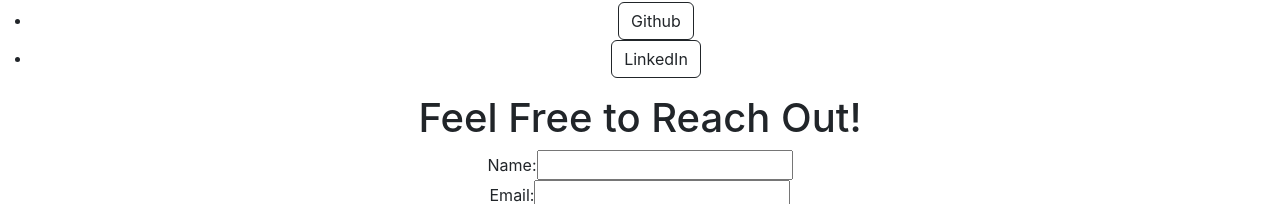
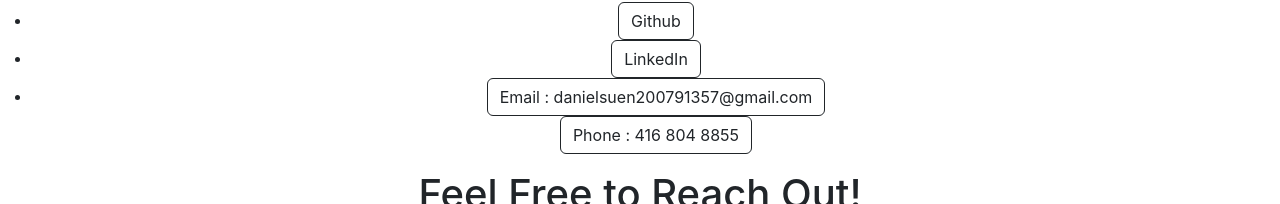
Before and after one commit to dan-suen/dan-suen.github.io, a React (Create React App) app in the folder react front end/: page / in a window 1280 px wide. Shown: the part 2731-2935 px from the top of the page. Built offline with nearby package versions, Linux system fonts and the light colour scheme.

Commit message:
added new buttons to reach sections

```diff
--- a/react front end/src/components/reach.tsx
+++ b/react front end/src/components/reach.tsx
@@ -22,6 +22,17 @@
             LinkedIn
           </a>
         </li>
+        <li>
+          <a
+            className='btn btn-outline-dark enter-button'
+            href='mailto:danielsuen200791357@gmail.com'
+          >
+            Email : danielsuen200791357@gmail.com
+          </a>
+        </li>
+        <li className='btn btn-outline-dark enter-button'>
+          Phone : 416 804 8855
+        </li>
       </ul>
     </div>
   );
```
